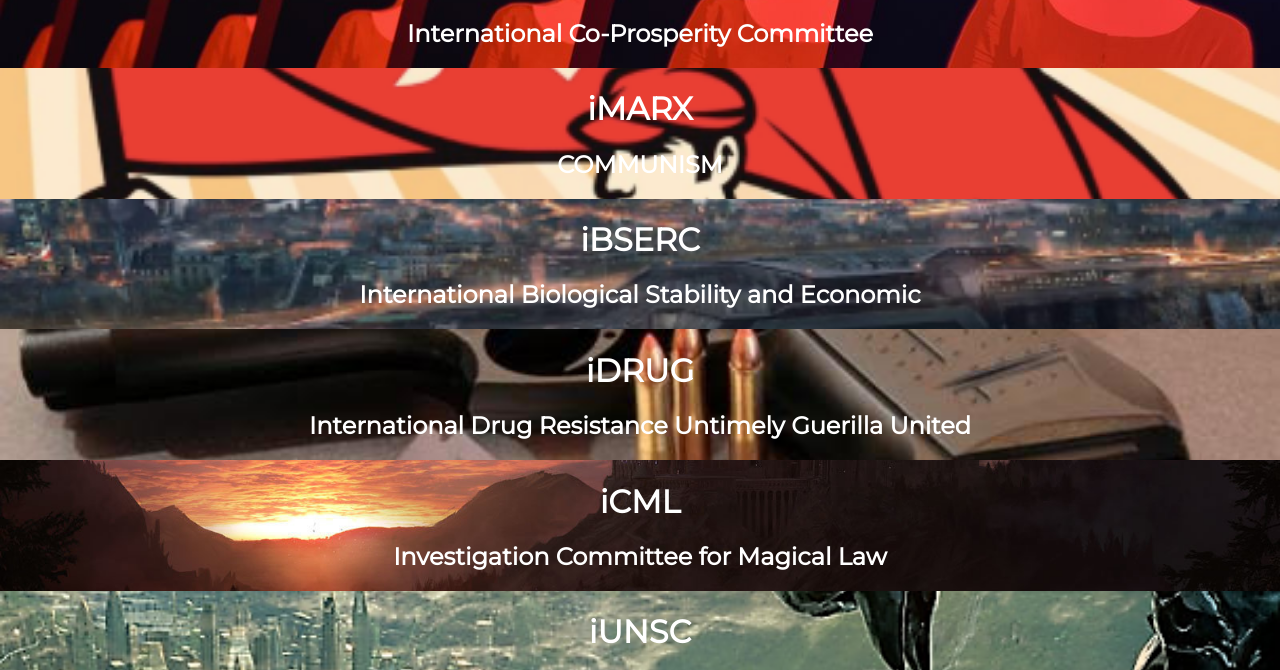
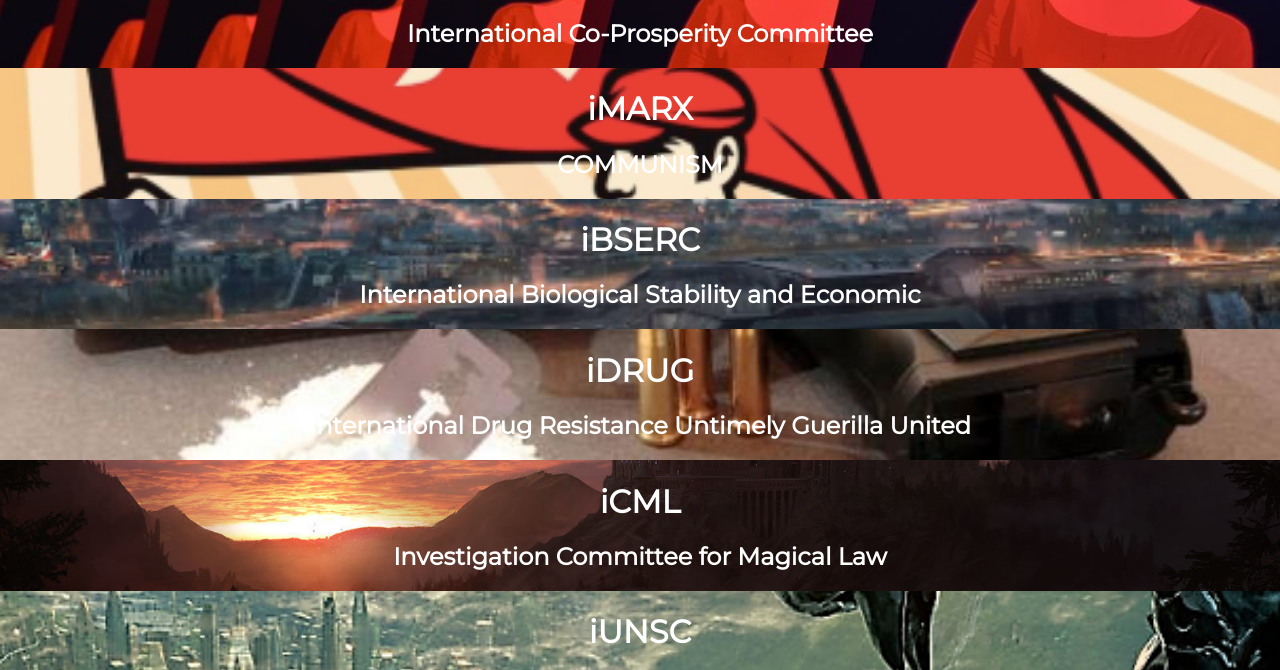
Before and after one commit to NYCiSchoolMUN/NYCiSchoolMUN.github.io, a plain HTML site: page committees.html in a window 1280 px wide. Shown: the part 126-796 px from the top of the page. Drawn offline with Linux system fonts and the light colour scheme.

Commit message:
New IDRUGU image positioning

```diff
--- a/assets/css/committees.css
+++ b/assets/css/committees.css
@@ -13,7 +13,6 @@
 .committee:hover {
 	cursor: pointer;
 }
-
 /* Specific to each committee */
 #ICPC {
 	flex: 1;
@@ -41,7 +40,7 @@
 	background-image: url("../img/iDRUGU.jpg");
 	background-repeat: no-repeat;
 	background-size: cover;
-	background-position: 0px -190px;
+	background-position: center;
 }
 #ICML {
 	flex: 1;
```
